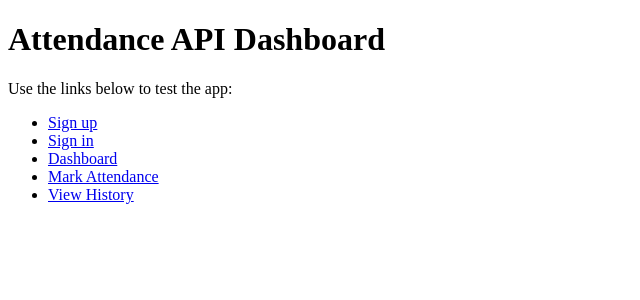
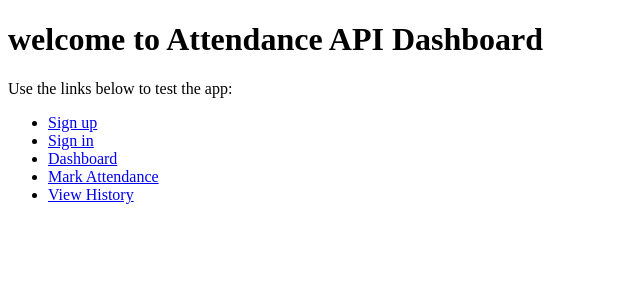
Before and after one commit to fullstack-team1/reg-management, a Django app: page /api/ in a window 1280 px wide. Shown: the top 300 px of the page, without its empty margins (0-640 px from the left). Run offline with Django 5.2, Linux system fonts and the light colour scheme.

Commit message:
made some changes

```diff
--- a/backend/attendo/attendo_app/templates/welcome.html
+++ b/backend/attendo/attendo_app/templates/welcome.html
@@ -3,7 +3,7 @@
 {% block title %}Welcome to Attendance API{% endblock %}
 
 {% block content %}
-<h1 class="text-3xl font-bold mb-4">Attendance API Dashboard</h1>
+<h1 class="text-3xl font-bold mb-4">welcome to Attendance API Dashboard</h1>
 <p class="mb-6 text-gray-700">Use the links below to test the app:</p>
 
 <ul class="space-y-2">
```
